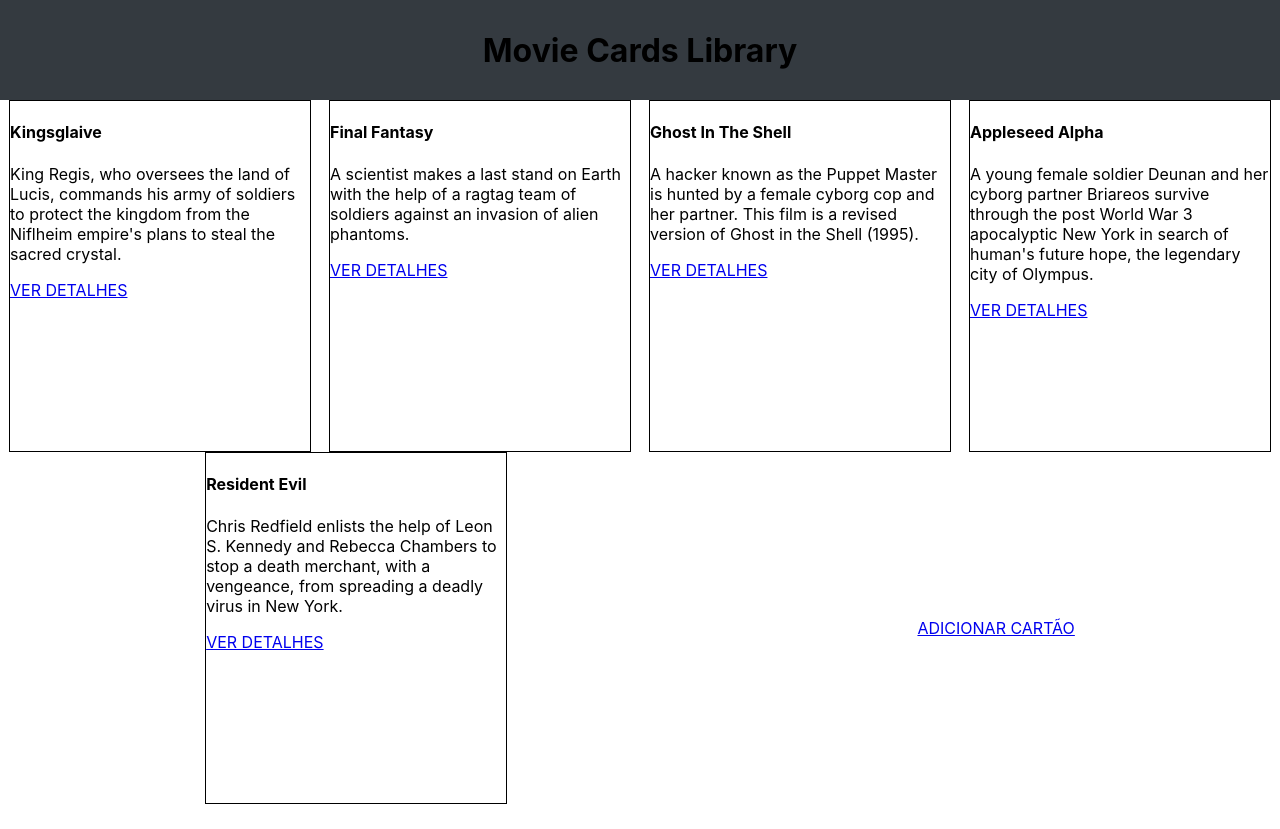
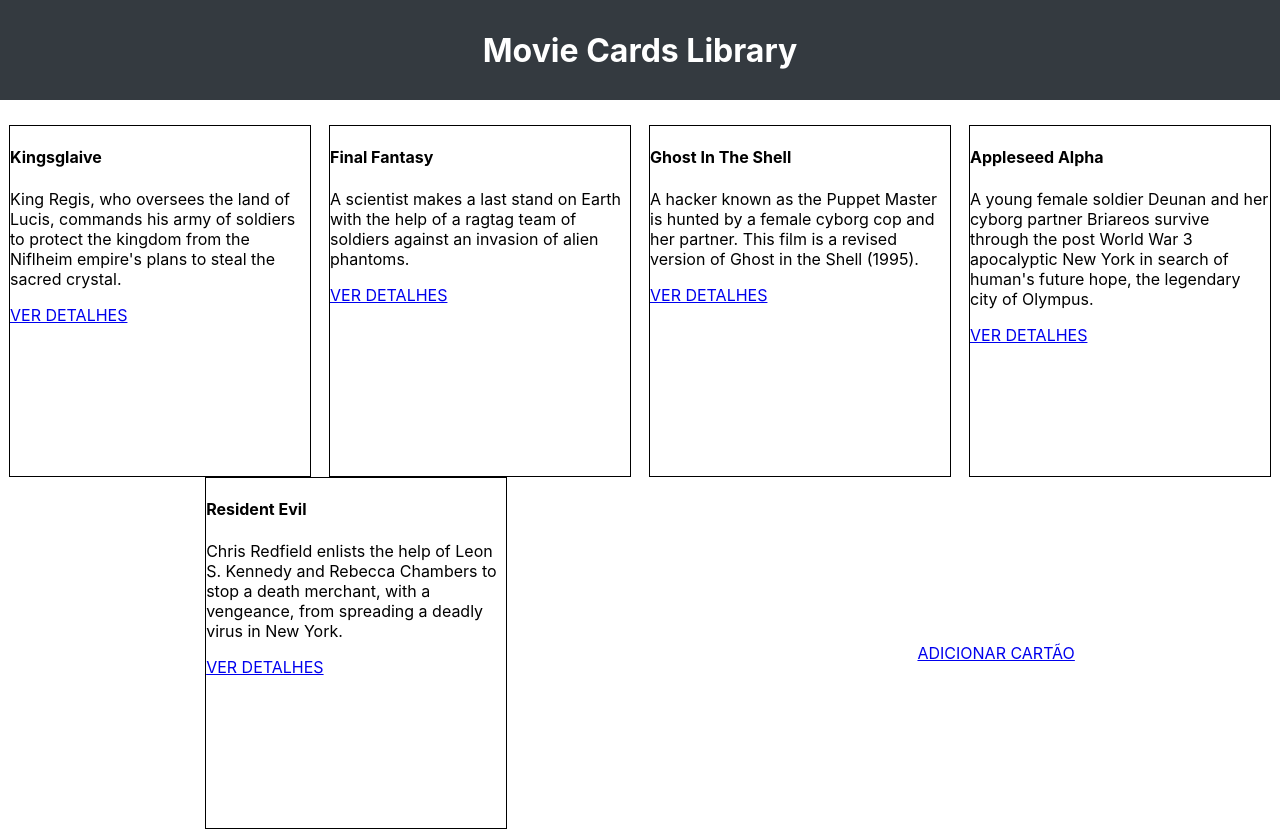
Before and after one commit to madruga665/sd-010-a-project-movie-card-library-crud, a React (Create React App) app: page / in a window 1280 px wide. Before the commit the page ends 804 px from the top, so only its background shows below. Built offline with nearby package versions, Linux system fonts and the light colour scheme.

Commit message:
add margin bottom cor branca nas letras do Header

```diff
--- a/src/components/styles/Header.css
+++ b/src/components/styles/Header.css
@@ -1,7 +1,9 @@
 .movie-card-header {
   align-items: center;
   background-color: #343a40;
+  color: white;
   display: flex;
   height: 100px;
   justify-content: center;
+  margin-bottom: 25px;
 }
```
